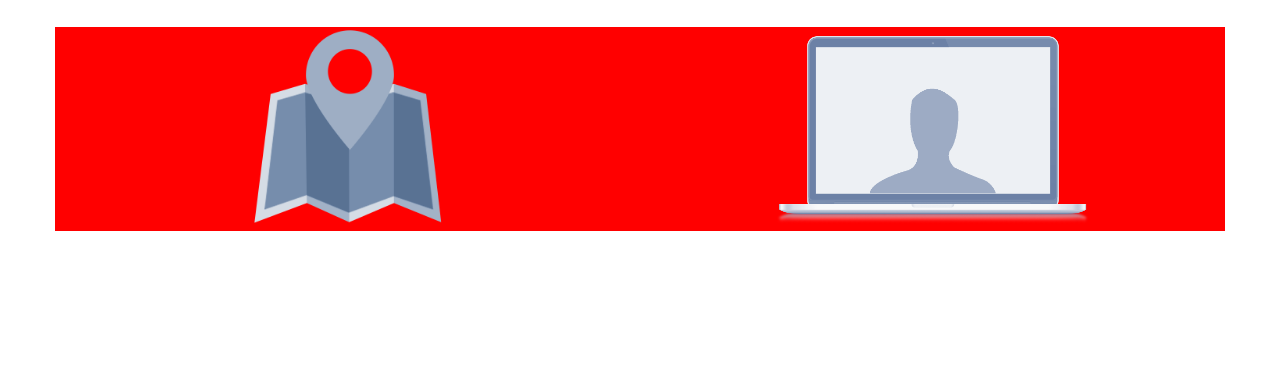
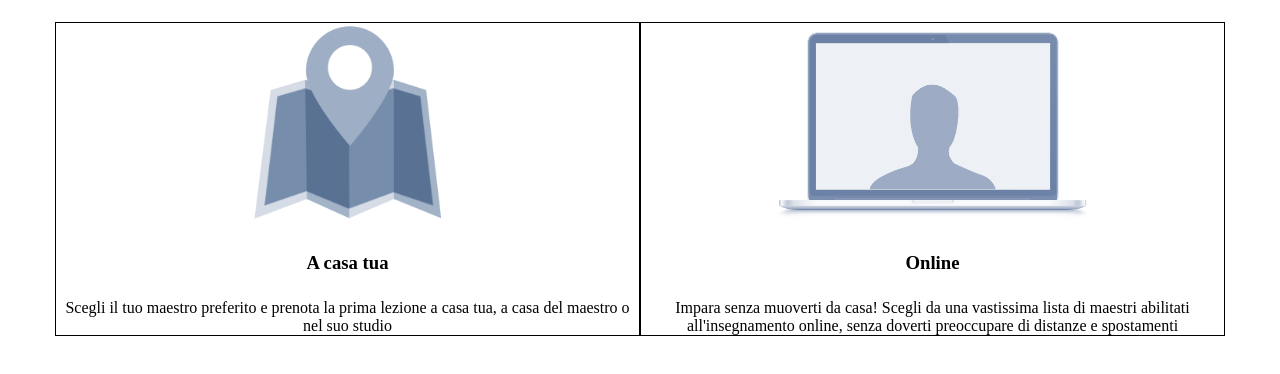
Before and after one commit to MatteoPetracci/html-css-resp-wannabe-12bool, a plain HTML site: page index.html in a window 1280 px wide. Shown: the part 140-514 px from the top of the page. Drawn offline with Linux system fonts and the light colour scheme.

Commit message:
classe margin generale

```diff
--- a/css/12-bool.css
+++ b/css/12-bool.css
@@ -1,5 +1,9 @@
-.debug .container {
+/* .debug .container {
   background-color: red;
+} */
+
+[class*="col-"] {
+  border: 1px solid black;
 }
 
 * {
--- a/css/style.css
+++ b/css/style.css
@@ -6,10 +6,10 @@ h1 {
   margin-top: 100px;
 }
 
-.width_100 {
+.height_200 {
   height: 200px;
 }
 
 .margin_top_25 {
-  margin-top: 30px;
+  margin-top: 25px;
 }
--- a/index.html
+++ b/index.html
@@ -10,10 +10,14 @@
     <h1>Lezione dove vuoi tu</h1>
     <div class="container margin_top_25">
       <div class="col-lg-6 col-md-12">
-        <img class="width_100" src="img/icon/maps.png" alt="">
+        <img class="height_200" src="img/icon/maps.png" alt="">
+        <h3 class="margin_top_25">A casa tua</h3>
+        <p class="margin_top_25">Scegli il tuo maestro preferito e prenota la prima lezione a casa tua, a casa del maestro o nel suo studio</p>
       </div>
       <div class="col-lg-6 col-md-12">
-        <img class="width_100" src="img/icon/screen.png" alt="">
+        <img class="height_200" src="img/icon/screen.png" alt="">
+        <h3 class="margin_top_25">Online</h3>
+        <p class="margin_top_25">Impara senza muoverti da casa! Scegli da una vastissima lista di maestri abilitati all'insegnamento online, senza doverti preoccupare di distanze e spostamenti</p>
       </div>
     </div>
 
```
